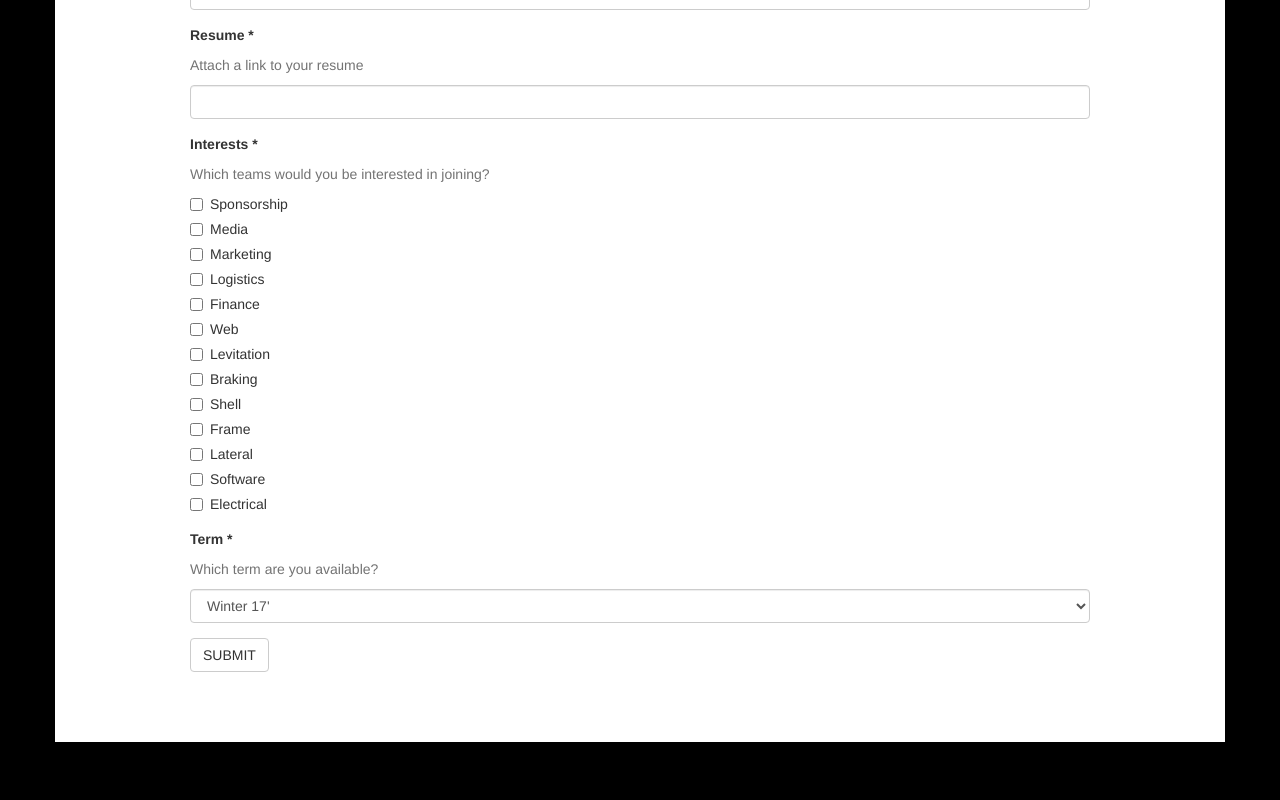
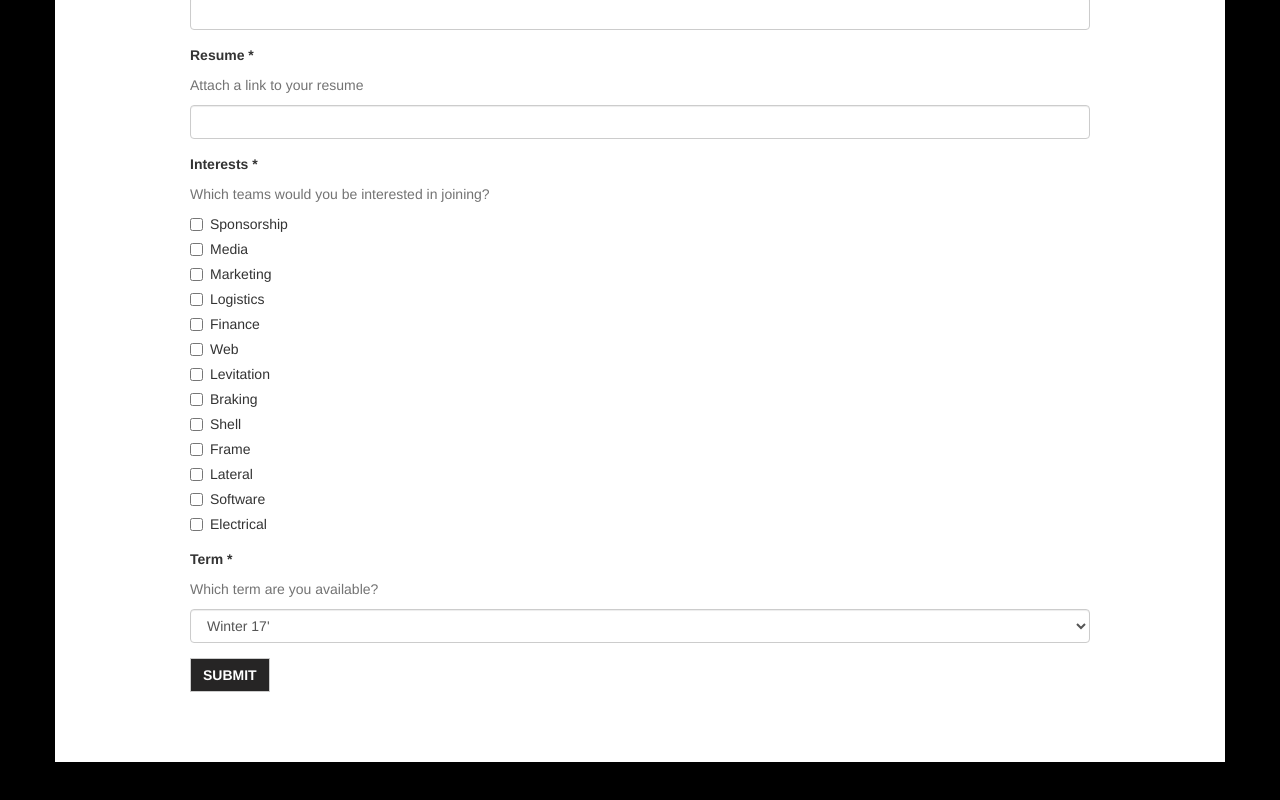
Before and after one commit to hsami10/Waterloop_website, a React app: page / in a window 1280 px wide. Shown: the part 1524-2324 px from the top of the page. Built offline with nearby package versions, Linux system fonts and the light colour scheme.

Commit message:
Adjust spacing between some elements in Contact.

```diff
--- a/app/src/components/sponsors-contact.jsx
+++ b/app/src/components/sponsors-contact.jsx
@@ -74,7 +74,7 @@ export class Contact extends React.Component {
                             <Button className="fmSubmit">SUBMIT</Button>
                         </form>
                     </Row>
-
+                    <br />
                     <Row>
                         <h2>JOIN THE TEAM</h2>
                         <h4>Interested in joining the team? Get in touch below!</h4><br />
@@ -135,7 +135,7 @@ export class Contact extends React.Component {
                                 </FormControl>
                             </FormGroup>
 
-                            <Button classNam="fmSubmit">SUBMIT</Button>
+                            <Button className="fmSubmit">SUBMIT</Button>
                         </form>
                     </Row>
                 </Row>
```
